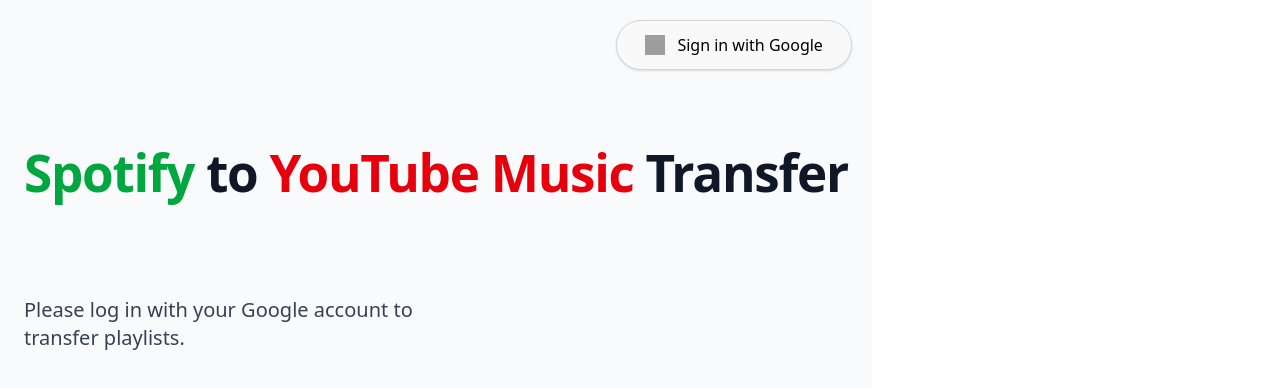
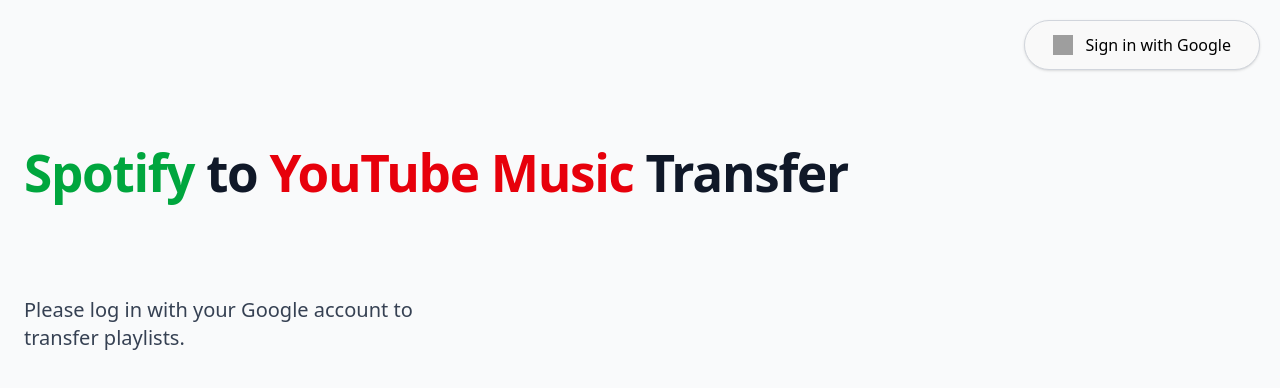
Before and after one commit to RavenTheII/spot-transfer, a React (Vite) app in the folder frontend/: page / in a window 1280 px wide. Shown: the top 388 px of the page. Built offline with nearby package versions, Linux system fonts and the light colour scheme; no server answers; grey boxes are pictures that could not be loaded.

Commit message:
New fixes

```diff
--- a/frontend/src/index.css
+++ b/frontend/src/index.css
@@ -27,9 +27,19 @@
 
 body {
   margin: 0;
-  display: flex;
-  place-items: center;
   min-width: 320px;
+  min-height: 100vh;
+  width: 100%;
+  height: 100%;
+  display: block;
+}
+
+/* Ensure root fills viewport and width */
+html, body, #root {
+  height: 100%;
+  width: 100%;
+}
+#root {
   min-height: 100vh;
 }
 
```
